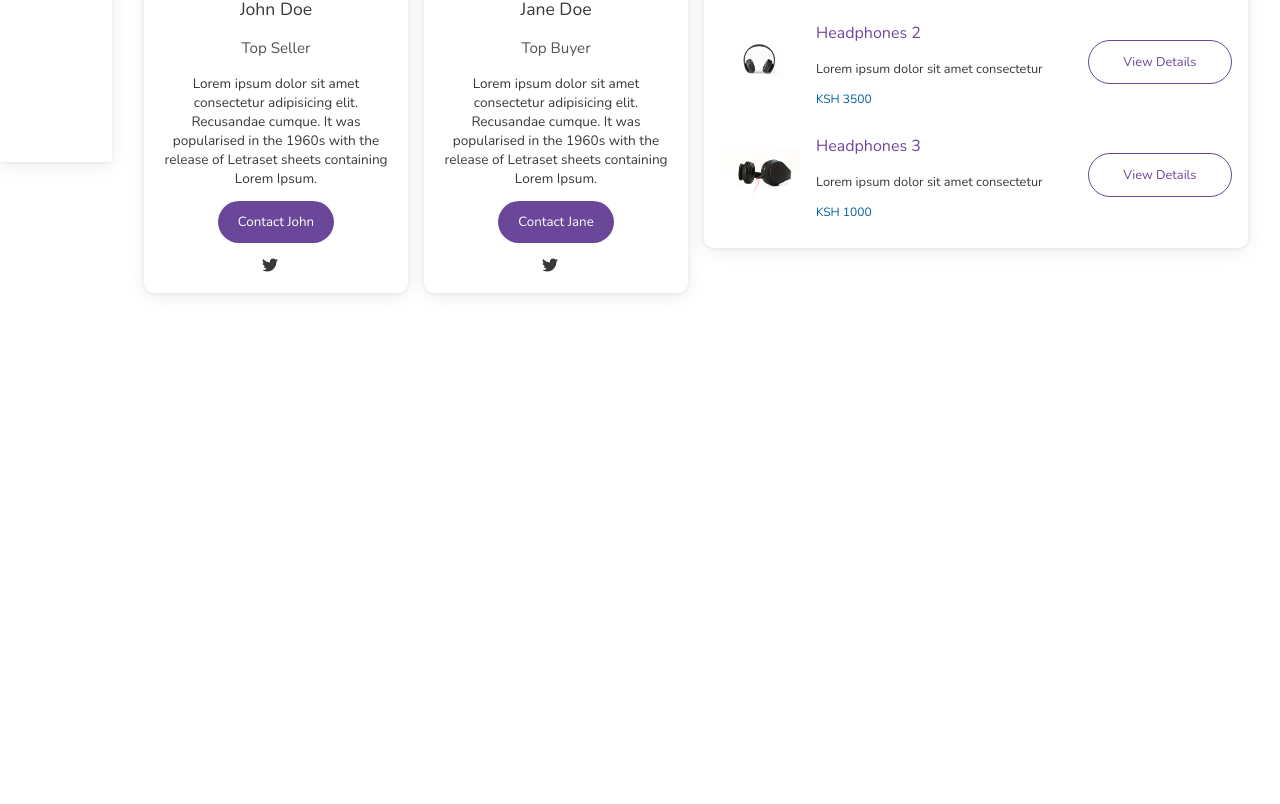
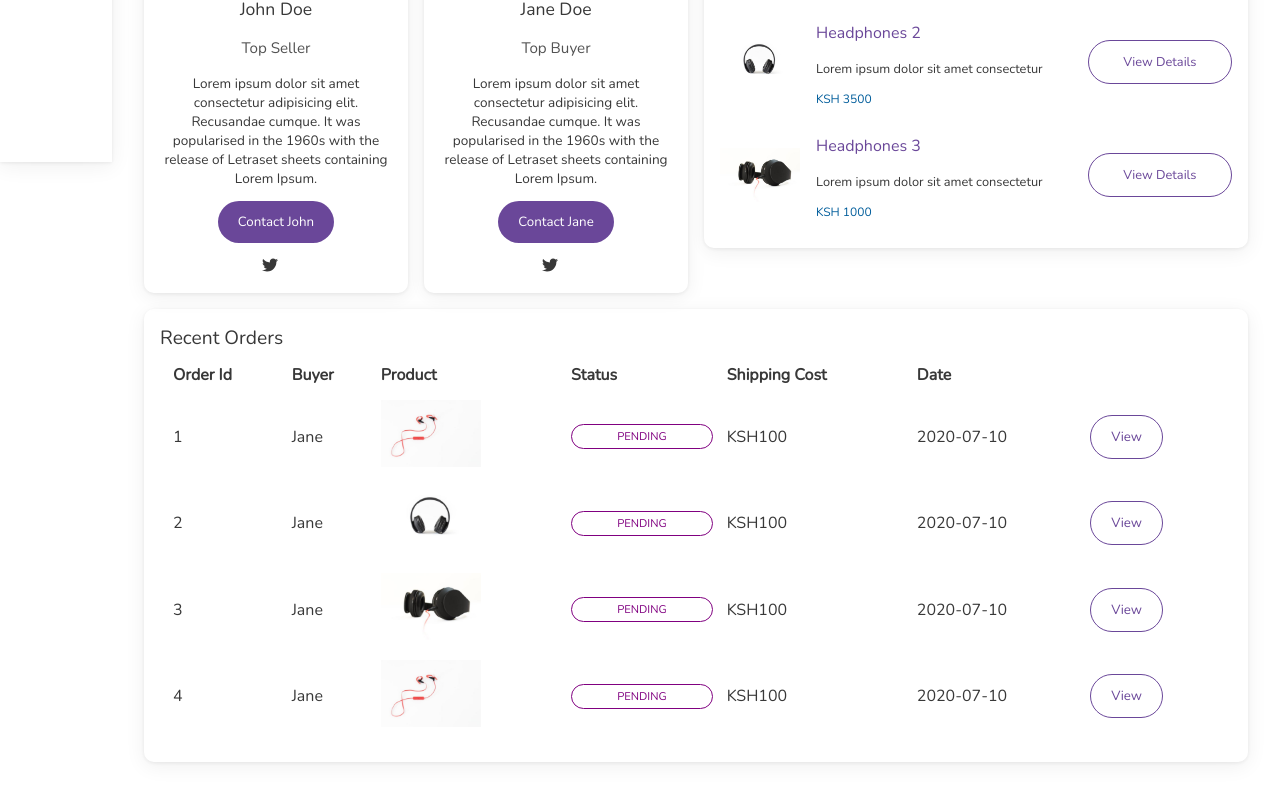
Before and after one commit to KennethMurugu/vue-dashboard, a Vue app: page /#/ in a window 1280 px wide. Shown: the part 638-1442 px from the top of the page. Before the commit the page ends 971 px from the top, so only its background shows below. Built offline with nearby package versions, Linux system fonts and the light colour scheme.

Commit message:
added recent orders list

```diff
--- a/src/App.vue
+++ b/src/App.vue
@@ -2,7 +2,12 @@
   <div id="app">
     <PageHeader />
     <Sidebar />
-    <main class="section-main py-6 px-8 container-lg">
+    <main class="section-main container-lg">
+      <div
+        class="sidebar-open-overlay"
+        v-if="$store.state.isSidebarShowing"
+        @click="toggleSidebar()"
+      ></div>
       <router-view />
     </main>
   </div>
@@ -13,13 +18,30 @@ import PageHeader from '@/components/PageHeader'
 import Sidebar from '@/components/Sidebar'
 
 export default {
-  components: { PageHeader, Sidebar }
+  components: { PageHeader, Sidebar },
+  methods: {
+    toggleSidebar() {
+      this.$store.state.isSidebarShowing = !this.$store.state.isSidebarShowing
+    }
+  }
 }
 </script>
 
 <style lang="scss" scoped>
 .section-main {
   margin-left: 7rem;
+  padding: 1.5rem 2rem;
+  position: relative;
+}
+
+.sidebar-open-overlay {
+  position: absolute;
+  background-color: rgba(255, 255, 255, 0.541);
+  width: 100%;
+  height: 100%;
+  left: 0;
+  top: 0;
+  z-index: 9998;
 }
 
 @media screen and (min-width: 1400px) {
@@ -34,6 +56,7 @@ export default {
   .section-main {
     margin-left: auto;
     margin-right: auto;
+    padding: 1.5em 1.25rem;
   }
 }
 </style>
--- a/src/views/Home.vue
+++ b/src/views/Home.vue
@@ -88,7 +88,7 @@
         </Card>
       </div>
 
-      <div class="top-selling-products">
+      <div class="top-selling-products mb-6">
         <Card>
           <template v-slot:title>Top Selling Products</template>
 
@@ -111,6 +111,44 @@
           </div>
         </Card>
       </div>
+    </div>
+
+    <div class="recent-orders mb-6">
+      <Card>
+        <template v-slot:title>Recent Orders</template>
+        <div class="responsive-container">
+          <table class="table">
+            <thead class="headers">
+              <th>Order Id</th>
+              <th>Buyer</th>
+              <th>Product</th>
+              <th>Status</th>
+              <th>Shipping Cost</th>
+              <th>Date</th>
+              <th></th>
+            </thead>
+            <tbody>
+              <tr v-for="(order, index) in recentOrders" :key="index">
+                <td>{{ index + 1 }}</td>
+                <td>{{ order.buyer }}</td>
+                <td>
+                  <img :src="order.product" class="product-img" />
+                </td>
+                <td>
+                  <p class="product-status" :class="productStatus[0]">
+                    {{ productStatus[0] }}
+                  </p>
+                </td>
+                <td>{{ order.shipping }}</td>
+                <td>{{ order.date }}</td>
+                <td>
+                  <button class="btn primary-inv">View</button>
+                </td>
+              </tr>
+            </tbody>
+          </table>
+        </div>
+      </Card>
     </div>
   </div>
 </template>
@@ -175,7 +213,38 @@ export default {
           price: 'KSH 1000',
           description: 'Lorem ipsum dolor sit amet consectetur'
         }
-      ]
+      ],
+      recentOrders: [
+        {
+          buyer: 'Jane',
+          product: product1,
+          status: 0,
+          shipping: 'KSH100',
+          date: '2020-07-10'
+        },
+        {
+          buyer: 'Jane',
+          product: product2,
+          status: 1,
+          shipping: 'KSH100',
+          date: '2020-07-10'
+        },
+        {
+          buyer: 'Jane',
+          product: product3,
+          status: 2,
+          shipping: 'KSH100',
+          date: '2020-07-10'
+        },
+        {
+          buyer: 'Jane',
+          product: product4,
+          status: 3,
+          shipping: 'KSH100',
+          date: '2020-07-10'
+        }
+      ],
+      productStatus: ['pending', 'processing', 'shipped', 'delivered']
     }
   }
 }
@@ -291,6 +360,97 @@ export default {
   }
 }
 
+.recent-orders {
+  .responsive-container {
+    overflow-x: auto;
+  }
+  .table {
+    min-width: 750px;
+    width: 100%;
+    border-spacing: 0.75rem;
+    .headers {
+      th {
+        text-align: left;
+        // padding: 0.5rem 0;
+      }
+    }
+
+    .product-img {
+      width: 100px;
+    }
+
+    .product-status {
+      border: 1px solid #fff;
+      padding: 0.25rem 0.9rem;
+      font-size: 0.7em;
+      border-radius: 50px;
+      text-align: center;
+      text-transform: uppercase;
+
+      &.pending {
+        border-color: purple;
+        color: purple;
+      }
+      &.processing {
+        border-color: blue;
+        color: blue;
+      }
+      &.shipped {
+        border-color: orange;
+        color: orange;
+      }
+      &.delivered {
+        border-color: green;
+        color: green;
+      }
+    }
+  }
+}
+
+// .recent-orders {
+//   .list-headers,
+//   .list .item {
+//     display: grid;
+//     grid-template-columns: 75px 100px 150px 100px 120px 120px 85px;
+//     gap: 1rem;
+//     align-items: center;
+//   }
+
+//   .list .item {
+//     font-size: 0.9rem;
+
+//     .product-img {
+//       width: 100px;
+//     }
+
+//     .product-status {
+//       border: 1px solid #fff;
+//       padding: 0.25rem 0.9rem;
+//       font-size: 0.7em;
+//       border-radius: 50px;
+//       text-align: center;
+//       text-transform: uppercase;
+
+//       &.pending {
+//         border-color: purple;
+//         color: purple;
+//       }
+//       &.processing {
+//         border-color: blue;
+//         color: blue;
+//       }
+//       &.shipped {
+//         border-color: orange;
+//         color: orange;
+//       }
+//       &.delivered {
+//         border-color: green;
+//         color: green;
+//       }
+//     }
+//   }
+// }
+
 /*======= Responsive styles ========== */
 @media screen and (min-width: $break-sm) {
   // 576px
```
